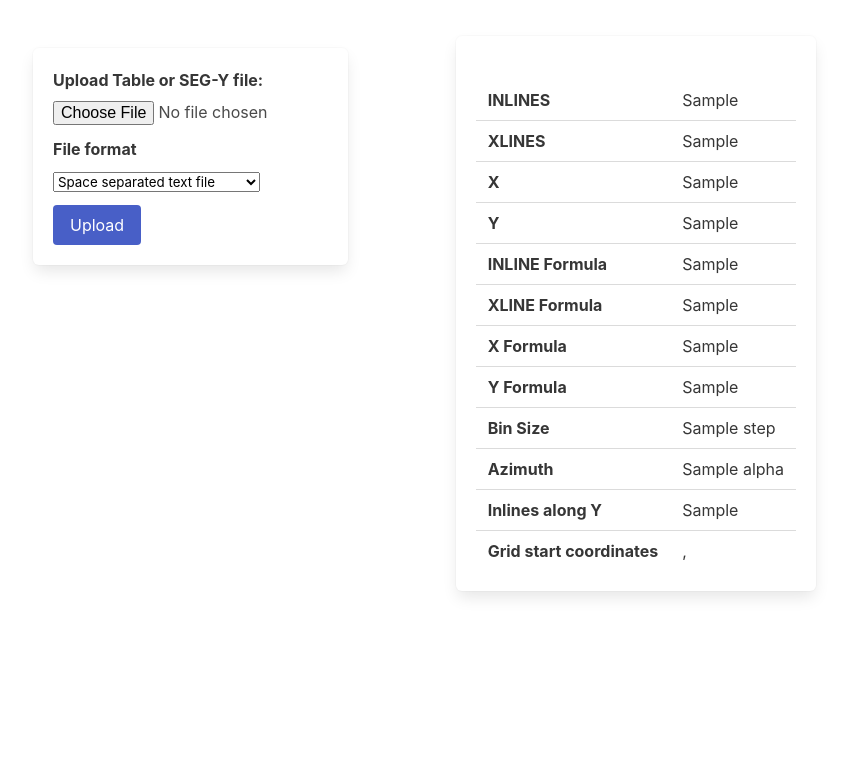
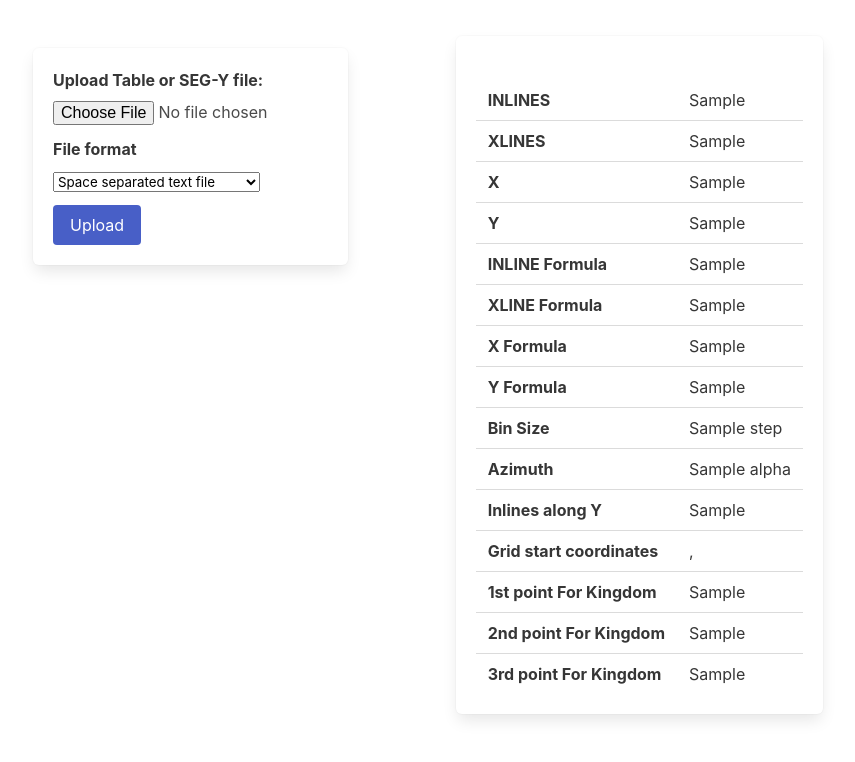
Before and after one commit to sergeevsn/gridonline, a Django app: template loadfile/templates/upload.html in a window 1280 px wide. Shown: the part 52-814 px from the top of the page, without its empty margins (15-870 px from the left). Before the commit the page ends 649 px from the top, so only its background shows below. Run offline with Django 4.2, Linux system fonts and the light colour scheme; tables that the repository leaves empty hold one stand-in row (values such as "Sample post"); the template is opened without the code that fills it: values that come from a table or form of the project are taken from there, most other values are stand-ins (such as "Sample title", 1, 10 or a date in 2020); some libraries are stand-ins or nearby versions.

Commit message:
Added three points calc for Kingdom

```diff
--- a/loadfile/templates/upload.html
+++ b/loadfile/templates/upload.html
@@ -102,6 +102,18 @@
                 <th>Grid start coordinates</th>
                 <td>{{ X0 }}, {{ Y0 }} </td>
             </tr>
+            <tr>
+                <th>1st point For Kingdom</th>
+                <td>{{ first_point }} </td>
+            </tr>
+            <tr>
+                <th>2nd point For Kingdom</th>
+                <td>{{ second_point }} </td>
+            </tr>
+            <tr>
+                <th>3rd point For Kingdom</th>
+                <td>{{ third_point }} </td>
+            </tr>
         </tbody>
     </table>
   </div>
```
Also changed, not shown: loadfile/views.py (+14 -0 lines), db.sqlite3, loadfile/services.py (line endings or trailing spaces).
